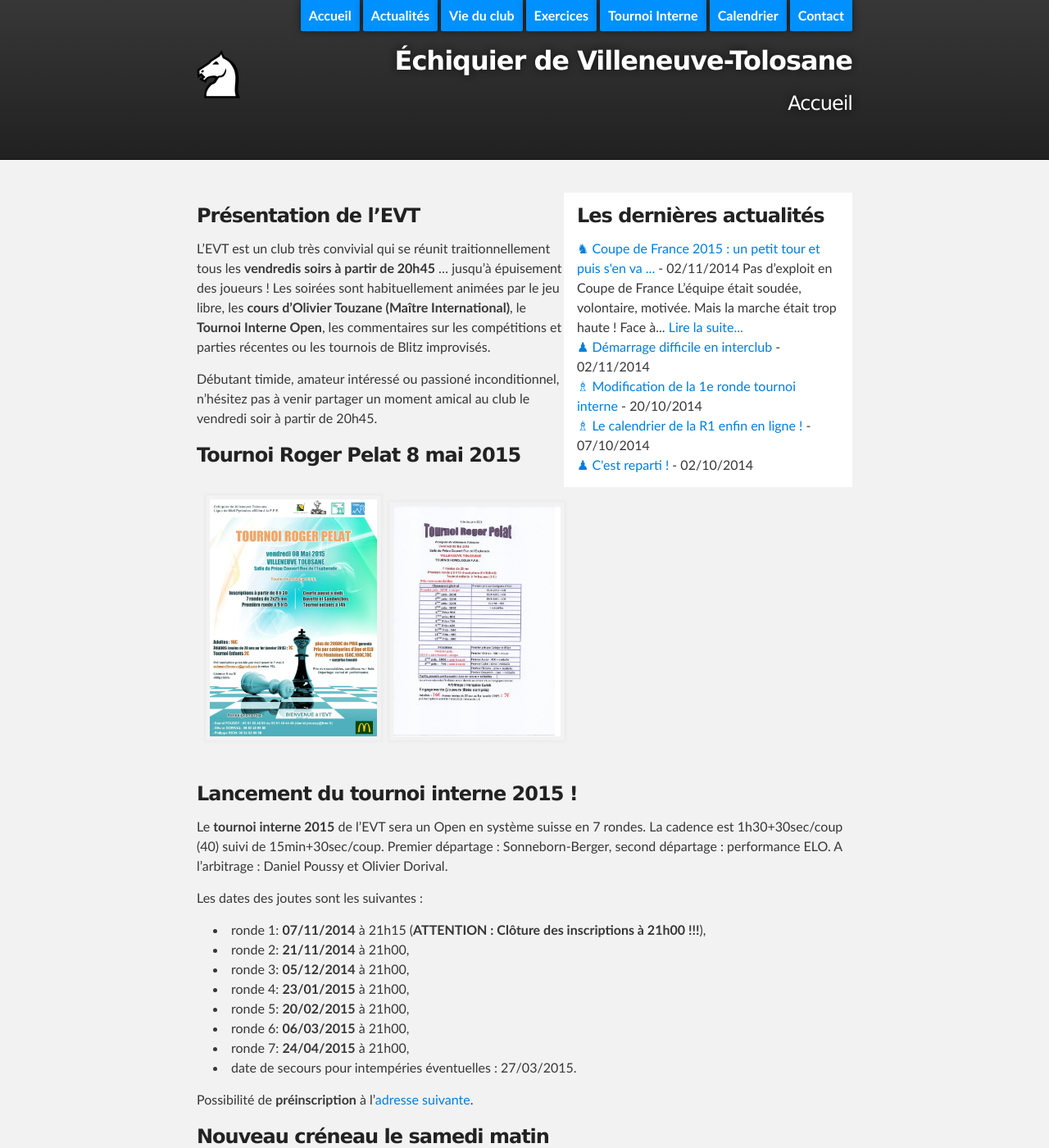
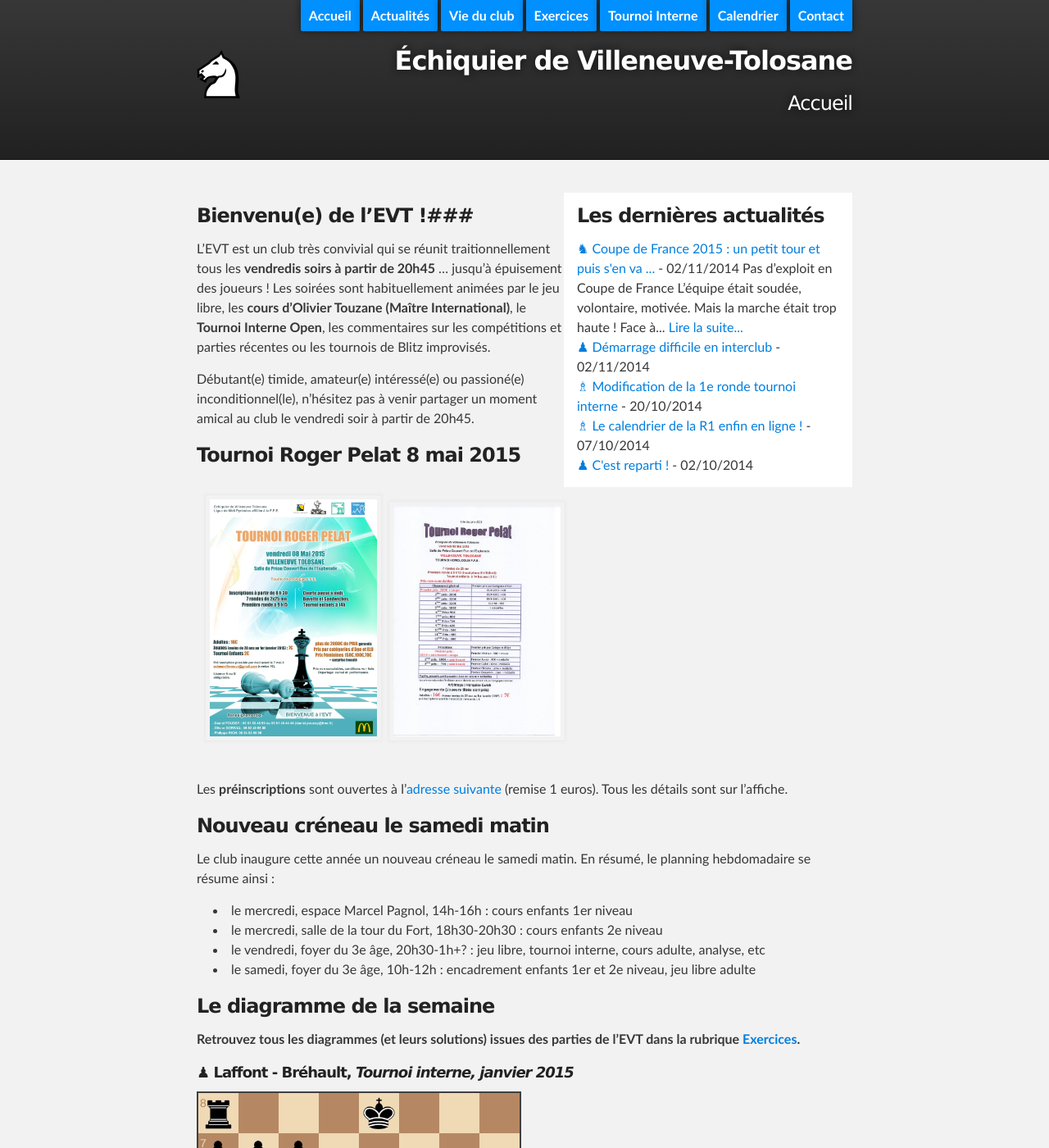
Before and after one commit to echiquier-villeneuve-tolosane/echiquier-villeneuve-tolosane.github.io, a Jekyll site: the page built from index.md, in a window 1280 px wide and 1400 px high. Shown: the whole window at 82% size. Built offline with Jekyll 4.4.1, drawn with Linux system fonts in a browser that asks for light colours; nearby versions of some CDN libraries.

Commit message:
Updated index.md

```diff
--- a/index.md
+++ b/index.md
@@ -5,11 +5,11 @@ title: Accueil
 published: true
 ---
 
-### Présentation de l'EVT ###
+### Bienvenu(e) de l'EVT !###
 
 L'EVT est un club très convivial qui se réunit traitionnellement tous les **vendredis soirs à partir de 20h45** ... jusqu'à épuisement des joueurs ! Les soirées sont habituellement animées par le jeu libre, les **cours d'Olivier Touzane (Maître International)**, le **Tournoi Interne Open**, les commentaires sur les compétitions et parties récentes ou les tournois de Blitz improvisés.
 
-Débutant timide, amateur intéressé ou passioné inconditionnel, n'hésitez pas à venir partager un moment amical au club le vendredi soir à partir de 20h45.
+Débutant(e) timide, amateur(e) intéressé(e) ou passioné(e) inconditionnel(le), n'hésitez pas à venir partager un moment amical au club le vendredi soir à partir de 20h45.
 
 ### Tournoi Roger Pelat 8 mai 2015
 <table style="border: 0"><tr><td style="border: 0">
@@ -17,22 +17,7 @@ Débutant timide, amateur intéressé ou passioné inconditionnel, n'hésitez pa
 <td style="border: 0"><a href="/images/tournoi-2015-prix.jpg"><img src="/images/tournoi-2015-prix.jpg" style="width: 400px;"/></a></td>
 </tr></table>
 
-### Lancement du tournoi interne 2015 !
-
-Le **tournoi interne 2015** de l'EVT sera un Open en système suisse en 7 rondes. La cadence est 1h30+30sec/coup (40) suivi de 15min+30sec/coup. Premier départage : Sonneborn-Berger, second départage : performance ELO. A l'arbitrage : Daniel Poussy et Olivier Dorival.
-
-Les dates des joutes sont les suivantes :
-
-- ronde 1: **07/11/2014** à 21h15 (**ATTENTION : Clôture des inscriptions à 21h00 !!!**),
-- ronde 2: **21/11/2014** à 21h00,
-- ronde 3: **05/12/2014** à 21h00,
-- ronde 4: **23/01/2015** à 21h00,
-- ronde 5: **20/02/2015** à 21h00,
-- ronde 6: **06/03/2015** à 21h00,
-- ronde 7: **24/04/2015** à 21h00,
-- date de secours pour intempéries éventuelles : 27/03/2015.
-
-Possibilité de **préinscription** à l'[adresse suivante](mailto:echecsvilleneuve@gmail.com).
+Les **préinscriptions** sont ouvertes à l'[adresse suivante](mailto:echecsvilleneuve@gmail.com) (remise 1 euros). Tous les détails sont sur l'affiche.
 
 ### Nouveau créneau le samedi matin ###
 
```
